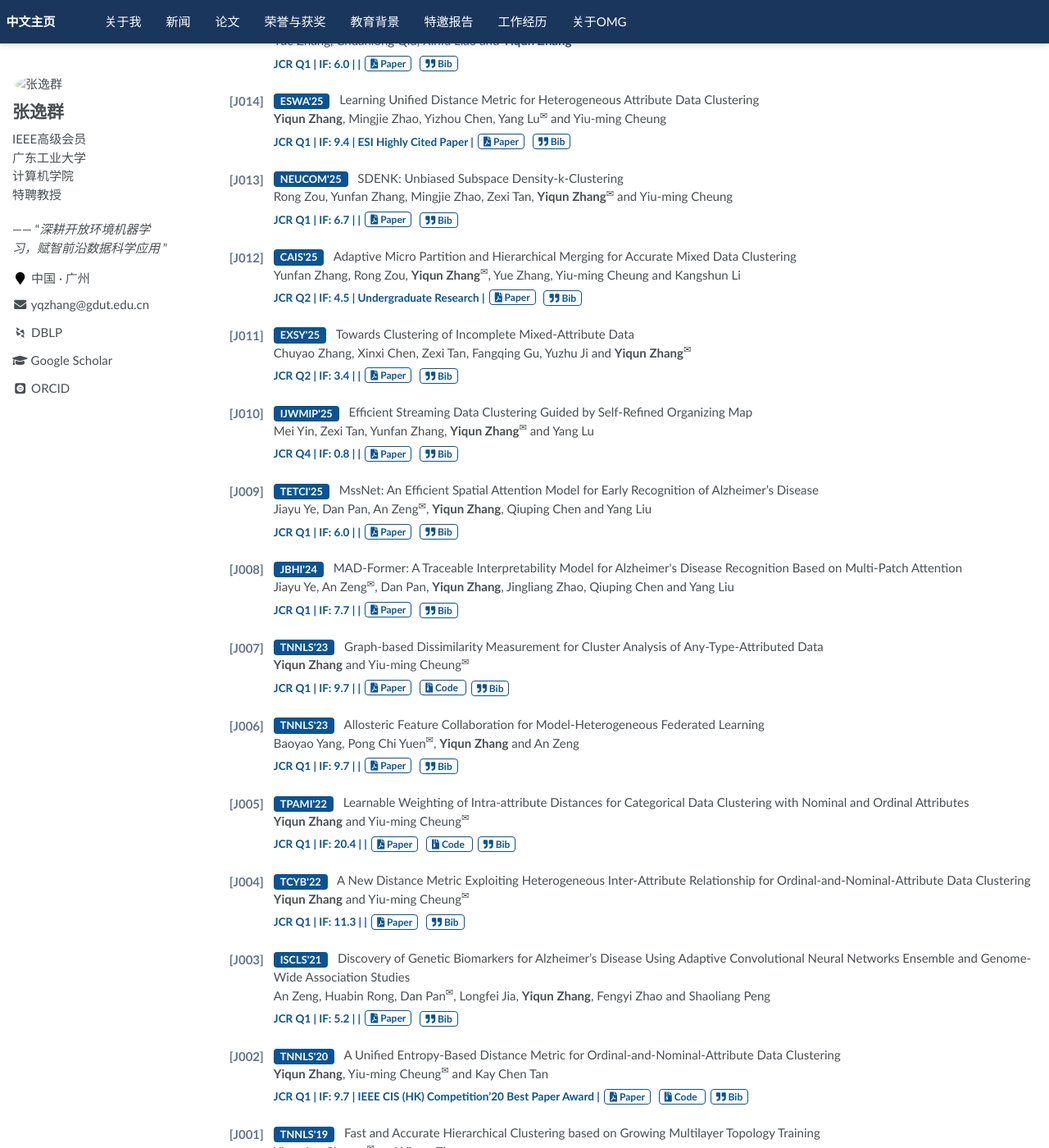
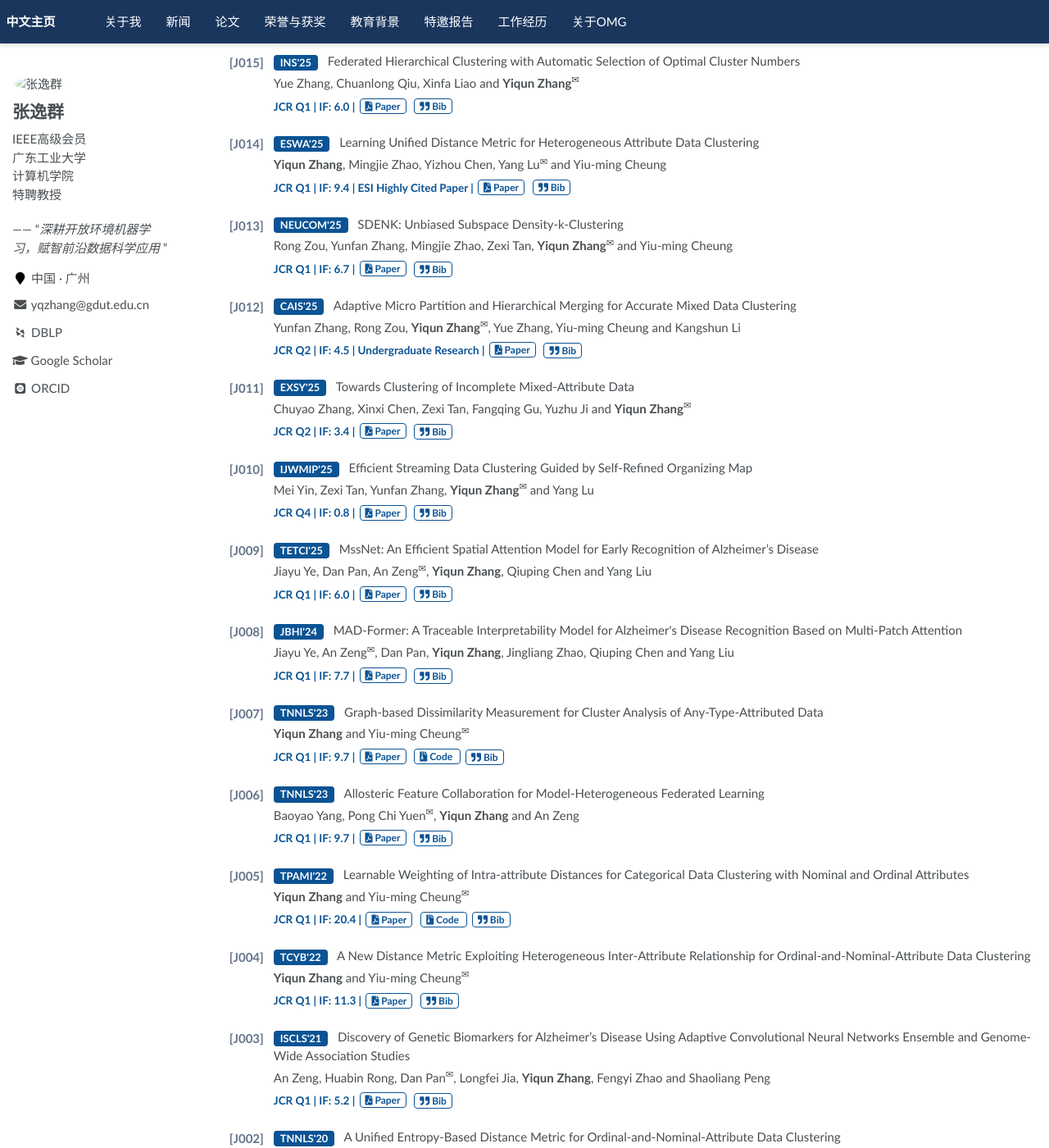
Before and after one commit to yqzhang-Zz/zh-publications, a Jekyll site: the page built from _pages/about.md, in a window 1280 px wide and 1400 px high, scrolled down 1324 px. Shown: the whole window at 82% size. Built offline with Jekyll 4.4.1, drawn with Linux system fonts in a browser that asks for light colours; some web fonts are replaced; a script that is not in the unit is left out; comment, search, counter and statistics services are not loaded; some of the changed text lies outside the part shown.

Commit message:
Update about.md

```diff
--- a/_pages/about.md
+++ b/_pages/about.md
@@ -28,30 +28,46 @@ redirect_from:
 
 {% for paper in site.data.journal_papers %}
 <div style="display: flex; margin-bottom: 1.5em; text-align: left;">
+
   <div style="flex: 0 0 3.6em; color: #64748b; font-weight: bold; font-size: 1em; padding-top: 2px;">[{{ paper.id }}]</div>
+
   <div style="flex: 1;">
 
-    <!-- 标题与作者 -->
-    <span style="display: inline-block; background-color: #0b5394; color: #ffffff; padding: 2px 8px; border-radius: 4px; font-weight: bold; font-size: 0.85em; margin-right: 8px; vertical-align: middle; line-height: 1.2;">{{ paper.venue }}</span> {{ paper.title }}<br>
-    {{ paper.authors }}<br>
+    <div>
+      <span style="display: inline-block; background-color: #0b5394; color: #ffffff; padding: 2px 8px; border-radius: 4px; font-weight: bold; font-size: 0.85em; margin-right: 8px; vertical-align: middle; line-height: 1.2;">{{ paper.venue }}</span>
+      {{ paper.title }}
+    </div>
 
-    <!-- 属性标签与操作按钮同行显示 -->
+    <div style="margin: 4px 0;">{{ paper.authors }}</div>
+
     <div style="margin-top: 4px;">
+
+      {% assign meta_parts = "" %}
+
+      {% if site.data.journal_meta[paper.journal_key].jcr %}
+        {% assign meta_parts = meta_parts | append: "JCR " | append: site.data.journal_meta[paper.journal_key].jcr %}
+      {% endif %}
+
+      {% if site.data.journal_meta[paper.journal_key].if %}
+        {% if meta_parts != "" %}{% assign meta_parts = meta_parts | append: " | " %}{% endif %}
+        {% assign meta_parts = meta_parts | append: "IF: " | append: site.data.journal_meta[paper.journal_key].if %}
+      {% endif %}
+
+      {% if paper.tag != "" and paper.tag != nil %}
+        {% if meta_parts != "" %}{% assign meta_parts = meta_parts | append: " | " %}{% endif %}
+        {% assign meta_parts = meta_parts | append: paper.tag %}
+      {% endif %}
+
       <span style="color: #0b5394; font-size: 0.9em; font-weight: bold; vertical-align: middle;">
-        {% if site.data.journal_meta[paper.journal_key].jcr %}JCR {{ site.data.journal_meta[paper.journal_key].jcr }} | {% endif %}
-        {% if site.data.journal_meta[paper.journal_key].if %}IF: {{ site.data.journal_meta[paper.journal_key].if }} | {% endif %}
-        {% if paper.tag %}{{ paper.tag }} | {% endif %}
+        {% if meta_parts != "" %}{{ meta_parts }} | {% endif %}
       </span>
 
-      <!-- Paper 按钮 -->
       <a href="{{ paper.link }}" target="_blank" style="color: #0b5394; border: 1px solid #0b5394; border-radius: 4px; padding: 1px 6px; text-decoration: none; font-weight: bold; font-size: 0.8em; white-space: nowrap; vertical-align: middle; margin-left: 2px;"><i class="fas fa-file-pdf"></i> Paper</a>
 
-      <!-- 中文版 按钮 (专为 J022 等定制) -->
       {% if paper.link_cn %}
       <a href="{{ paper.link_cn }}" target="_blank" style="color: #0b5394; border: 1px solid #0b5394; border-radius: 4px; padding: 1px 6px; text-decoration: none; font-weight: bold; font-size: 0.8em; white-space: nowrap; vertical-align: middle; margin-left: 6px;"><i class="fas fa-language"></i> 中文版</a>
       {% endif %}
 
-      <!-- Code 按钮 (自动判断图标: github vs archive) -->
       {% if paper.code %}
       <a href="{{ paper.code }}" target="_blank" style="color: #0b5394; border: 1px solid #0b5394; border-radius: 4px; padding: 1px 6px; text-decoration: none; font-weight: bold; font-size: 0.8em; white-space: nowrap; vertical-align: middle; margin-left: 6px;">
         {% if paper.code contains 'github.com' %}
@@ -62,13 +78,16 @@ redirect_from:
       </a>
       {% endif %}
 
-      <!-- Bib 触发按钮 -->
       <button onclick="toggleBib('{{ paper.id }}')" style="color: #0b5394; background: none; border: 1px solid #0b5394; border-radius: 4px; padding: 1px 6px; font-weight: bold; font-size: 0.8em; white-space: nowrap; cursor: pointer; display: inline-block; font-family: inherit; vertical-align: middle; margin-left: 6px;"><i class="fas fa-quote-right"></i> Bib</button>
     </div>
 
-    <!-- 原生水平滚动的纯正代码框 -->
     <div id="bib-{{ paper.id }}" style="display: none; margin-top: 10px; position: relative; background: #f8fafc; border: 1px solid #e2e8f0; border-radius: 6px; padding: 12px; width: 100%; max-width: 650px; box-sizing: border-box; overflow-x: auto;">
-      <button onclick="copyBib(this)" style="position: absolute; top: 6px; right: 6px; background: #ffffff; border: 1px solid #cbd5e1; padding: 2px 6px; border-radius: 4px; font-size: 0.75em; cursor: pointer; color: #475569; font-weight: bold; transition: all 0.2s; z-index: 10;">Copy</button>
+
+      <div style="position: absolute; top: 6px; right: 6px; display: flex; gap: 6px; z-index: 10;">
+        <button onclick="copyBib(this)" style="background: #ffffff; border: 1px solid #cbd5e1; padding: 2px 6px; border-radius: 4px; font-size: 0.75em; cursor: pointer; color: #475569; font-weight: bold; transition: all 0.2s;">Copy</button>
+        <button onclick="toggleBib('{{ paper.id }}')" style="background: #ffffff; border: 1px solid #cbd5e1; padding: 2px 6px; border-radius: 4px; font-size: 0.75em; cursor: pointer; color: #475569; font-weight: bold; transition: all 0.2s;">Close</button>
+      </div>
+
       <pre style="margin: 0; font-size: 0.85em; font-family: 'Fira Code', 'JetBrains Mono', 'Consolas', 'Monaco', monospace; line-height: 1.6; color: #334155; white-space: pre; padding-top: 20px; padding-left: 10px; padding-bottom: 10px;">{{ paper.bib }}</pre>
     </div>
 
```
